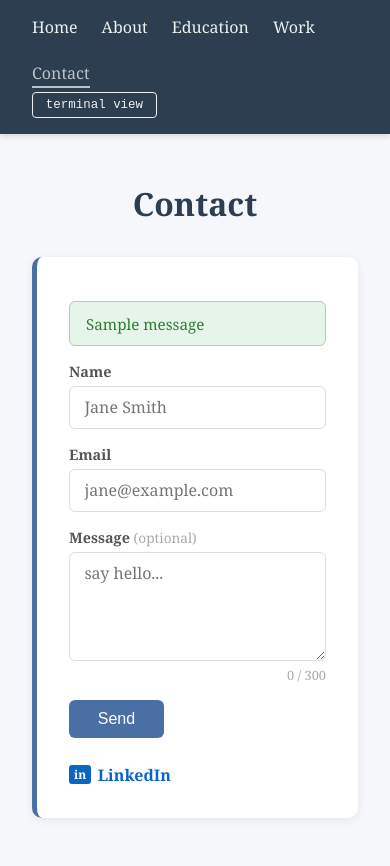
After one commit to dz123/projects, a Flask app: page /simple/contact in a window 390 px wide. The commit adds this page. Run offline with Flask 3, Linux system fonts and the light colour scheme; one stand-in notice (Sample message) is shown.

Commit message:
Add simple view toggle, IP/geo filtering, and privacy fix
website_dan:
- Add /simple routes with clean card-based layout (style_simple.css)
- Add toggle button between terminal and simple views
- Contact form now captures visitor IP and country via ip-api.com
- Silently drop non-US submissions; geo lookup failure defaults to sending
- Remove quotes prefix from footer clock; show date-only on mobile

website_daisy:
- Remove child's name from about page for privacy

Co-Authored-By: Claude Sonnet 4.6 <noreply@anthropic.com>

```diff
--- a/website_daisy/templates/about.html
+++ b/website_daisy/templates/about.html
@@ -7,7 +7,7 @@
 
     <div class="card">
         <h2>👶 Family</h2>
-        <p>My greatest joy is being mom to my son Evan, who just turned one and a half. Watching him discover the world every day is endlessly entertaining — and exhausting in the best possible way. I'm also mom to two Alaskan Klee Kai mini husky dogs, who keep the household lively and full of personality.</p>
+        <p>My greatest joy is being a mom. Watching my son discover the world every day is endlessly entertaining — and exhausting in the best possible way. I'm also mom to two Alaskan Klee Kai mini husky dogs, who keep the household lively and full of personality.</p>
     </div>
 
     <div class="card">
--- a/website_dan/app.py
+++ b/website_dan/app.py
@@ -1,4 +1,5 @@
 import os
+import requests as http_requests
 from pathlib import Path
 from flask import Flask, render_template, request, flash, redirect, url_for
 from flask_mail import Mail, Message
@@ -17,8 +18,53 @@ app.config['MAIL_PASSWORD'] = os.environ.get('MAIL_PASSWORD')
 
 mail = Mail(app)
 
+
+def get_geo(ip):
+    """Returns (country_code, display_string). country_code is '' on lookup failure."""
+    try:
+        r = http_requests.get(
+            f"http://ip-api.com/json/{ip}?fields=status,country,countryCode,city",
+            timeout=3
+        )
+        data = r.json()
+        if data.get("status") == "success":
+            return data.get("countryCode", ""), f"{data.get('country', '')} ({data.get('city', '')})"
+    except Exception:
+        pass
+    return "", "unknown"
+
+
+def send_contact_email(name, email, message, redirect_endpoint):
+    ip = request.headers.get('X-Forwarded-For', request.remote_addr).split(',')[0].strip()
+    country_code, country = get_geo(ip)
+
+    # Silently drop non-US submissions (still show success to the sender)
+    if country_code and country_code != "US":
+        flash('Message sent successfully.', 'success')
+        return redirect(url_for(redirect_endpoint))
+
+    try:
+        recipient = os.environ.get('MAIL_RECIPIENT')
+        msg = Message(
+            subject=f'New message from {name}',
+            sender=app.config['MAIL_USERNAME'],
+            recipients=[recipient]
+        )
+        body = f"Someone reached out via your website!\n\nName:    {name}\nEmail:   {email}\nIP:      {ip}\nCountry: {country}\n"
+        if message:
+            body += f"\nMessage:\n{message}\n"
+        msg.body = body
+        mail.send(msg)
+        flash('Message sent successfully.', 'success')
+    except Exception:
+        flash('Something went wrong. Please try again later.', 'error')
+
+    return redirect(url_for(redirect_endpoint))
+
+
 def photo_exists():
     return (Path(app.static_folder) / 'dan.jpg').exists()
+
 
 @app.route('/')
 def landing():
@@ -42,30 +88,41 @@ def contact():
         name = request.form.get('name', '').strip()
         email = request.form.get('email', '').strip()
         message = request.form.get('message', '').strip()[:300]
-
         if not name or not email:
             flash('Please fill out both fields.', 'error')
             return redirect(url_for('contact'))
+        return send_contact_email(name, email, message, 'contact')
+    return render_template('contact.html')
 
-        try:
-            recipient = os.environ.get('MAIL_RECIPIENT')
-            msg = Message(
-                subject=f'New message from {name}',
-                sender=app.config['MAIL_USERNAME'],
-                recipients=[recipient]
-            )
-            body = f"Someone reached out via your website!\n\nName:  {name}\nEmail: {email}\n"
-            if message:
-                body += f"\nMessage:\n{message}\n"
-            msg.body = body
-            mail.send(msg)
-            flash('Message sent successfully.', 'success')
-        except Exception:
-            flash('Something went wrong. Please try again later.', 'error')
 
-        return redirect(url_for('contact'))
+@app.route('/simple')
+def simple_landing():
+    return render_template('simple/landing.html', photo_exists=photo_exists())
 
-    return render_template('contact.html')
+@app.route('/simple/about')
+def simple_about():
+    return render_template('simple/about.html')
+
+@app.route('/simple/education')
+def simple_education():
+    return render_template('simple/education.html')
+
+@app.route('/simple/work')
+def simple_work():
+    return render_template('simple/work.html')
+
+@app.route('/simple/contact', methods=['GET', 'POST'])
+def simple_contact():
+    if request.method == 'POST':
+        name = request.form.get('name', '').strip()
+        email = request.form.get('email', '').strip()
+        message = request.form.get('message', '').strip()[:300]
+        if not name or not email:
+            flash('Please fill out both fields.', 'error')
+            return redirect(url_for('simple_contact'))
+        return send_contact_email(name, email, message, 'simple_contact')
+    return render_template('simple/contact.html')
+
 
 if __name__ == '__main__':
     app.run(host='0.0.0.0', debug=True, port=5001)
--- /dev/null
+++ b/website_dan/static/style_simple.css
@@ -0,0 +1,281 @@
+* {
+    margin: 0;
+    padding: 0;
+    box-sizing: border-box;
+}
+
+body {
+    font-family: 'Georgia', serif;
+    background-color: #f5f7fa;
+    color: #2c3e50;
+}
+
+nav {
+    background-color: #2c3e50;
+    padding: 1rem 2rem;
+    display: flex;
+    align-items: center;
+    justify-content: space-between;
+    box-shadow: 0 2px 6px rgba(0,0,0,0.15);
+    flex-wrap: wrap;
+    gap: 0.5rem;
+}
+
+nav ul {
+    list-style: none;
+    display: flex;
+    gap: 1.5rem;
+    flex-wrap: wrap;
+}
+
+nav ul li a {
+    color: #ecf0f1;
+    text-decoration: none;
+    font-size: 1rem;
+    transition: opacity 0.2s;
+}
+
+nav ul li a:hover,
+nav ul li a.active {
+    opacity: 0.75;
+    border-bottom: 2px solid #ecf0f1;
+    padding-bottom: 2px;
+}
+
+.view-toggle {
+    background: transparent;
+    border: 1px solid #ecf0f1;
+    color: #ecf0f1;
+    font-family: 'Courier New', monospace;
+    font-size: 0.78rem;
+    padding: 0.3rem 0.8rem;
+    border-radius: 4px;
+    text-decoration: none;
+    white-space: nowrap;
+    cursor: pointer;
+    transition: background 0.2s;
+}
+
+.view-toggle:hover {
+    background: rgba(255,255,255,0.15);
+}
+
+.container {
+    max-width: 860px;
+    margin: 3rem auto;
+    padding: 0 2rem;
+}
+
+.page-title {
+    font-size: 2rem;
+    color: #2c3e50;
+    margin-bottom: 2rem;
+    text-align: center;
+}
+
+.card {
+    background: #fff;
+    border-radius: 10px;
+    padding: 2rem;
+    margin-bottom: 2rem;
+    box-shadow: 0 2px 10px rgba(0,0,0,0.07);
+    border-left: 5px solid #4a6fa5;
+}
+
+.card h2 {
+    color: #4a6fa5;
+    margin-bottom: 1rem;
+    font-size: 1.4rem;
+}
+
+.card p, .card li {
+    line-height: 1.8;
+    font-size: 1rem;
+}
+
+.card ul {
+    padding-left: 1.2rem;
+}
+
+.entry {
+    margin-bottom: 1.5rem;
+}
+
+.entry:last-child {
+    margin-bottom: 0;
+}
+
+.entry h3 {
+    font-size: 1.1rem;
+    color: #2c3e50;
+}
+
+.entry .meta {
+    font-size: 0.9rem;
+    color: #888;
+    margin-bottom: 0.4rem;
+}
+
+.entry-header {
+    display: flex;
+    justify-content: space-between;
+    align-items: flex-start;
+    margin-bottom: 0.4rem;
+    gap: 1rem;
+}
+
+.entry-meta-right {
+    text-align: right;
+    font-size: 0.9rem;
+    color: #888;
+    white-space: nowrap;
+    flex-shrink: 0;
+}
+
+.degree {
+    font-style: italic;
+    color: #4a6fa5;
+    font-size: 0.95rem;
+    margin-top: 0.15rem;
+}
+
+/* landing */
+.landing {
+    display: flex;
+    flex-direction: column;
+    align-items: center;
+    justify-content: center;
+    min-height: calc(100vh - 62px);
+    gap: 1.5rem;
+    text-align: center;
+    padding: 2rem;
+}
+
+.landing-photo {
+    width: 180px;
+    height: 180px;
+    border-radius: 50%;
+    object-fit: cover;
+    box-shadow: 0 4px 20px rgba(0,0,0,0.12);
+    border: 4px solid #4a6fa5;
+}
+
+.landing-photo-placeholder {
+    width: 180px;
+    height: 180px;
+    border-radius: 50%;
+    background: #e8edf3;
+    border: 4px solid #4a6fa5;
+    display: flex;
+    align-items: center;
+    justify-content: center;
+    font-size: 3rem;
+}
+
+.landing-name {
+    font-size: 2.8rem;
+    color: #2c3e50;
+    letter-spacing: 1px;
+}
+
+.landing-tagline {
+    font-size: 1.1rem;
+    color: #888;
+    letter-spacing: 0.5px;
+}
+
+/* linkedin */
+.linkedin-link {
+    display: inline-flex;
+    align-items: center;
+    gap: 0.4rem;
+    color: #0a66c2;
+    font-weight: bold;
+    text-decoration: none;
+}
+
+.linkedin-link::before {
+    content: "in";
+    display: inline-block;
+    background: #0a66c2;
+    color: #fff;
+    font-size: 0.75rem;
+    font-weight: bold;
+    padding: 1px 5px;
+    border-radius: 3px;
+}
+
+.linkedin-link:hover { text-decoration: underline; }
+
+/* contact form */
+.resume-form {
+    margin-top: 1rem;
+    display: flex;
+    flex-direction: column;
+    gap: 1rem;
+}
+
+.form-group {
+    display: flex;
+    flex-direction: column;
+    gap: 0.3rem;
+}
+
+.form-group label {
+    font-size: 0.9rem;
+    font-weight: bold;
+    color: #555;
+}
+
+.form-group input,
+.form-group textarea {
+    padding: 0.6rem 0.9rem;
+    border: 1px solid #ddd;
+    border-radius: 6px;
+    font-size: 1rem;
+    font-family: inherit;
+    outline: none;
+    transition: border-color 0.2s;
+    resize: vertical;
+}
+
+.form-group input:focus,
+.form-group textarea:focus {
+    border-color: #4a6fa5;
+}
+
+.optional { font-weight: normal; color: #aaa; font-size: 0.85rem; }
+.char-count { font-size: 0.8rem; color: #aaa; text-align: right; }
+
+.btn-send {
+    align-self: flex-start;
+    background-color: #4a6fa5;
+    color: #fff;
+    border: none;
+    padding: 0.65rem 1.8rem;
+    border-radius: 6px;
+    font-size: 1rem;
+    cursor: pointer;
+    transition: background-color 0.2s;
+}
+
+.btn-send:hover { background-color: #3a5a8a; }
+
+.flash {
+    padding: 0.7rem 1rem;
+    border-radius: 6px;
+    margin-top: 0.8rem;
+    font-size: 0.95rem;
+}
+
+.flash-success { background-color: #e6f4ea; color: #2e7d32; border: 1px solid #a5d6a7; }
+.flash-error   { background-color: #fdecea; color: #c62828; border: 1px solid #ef9a9a; }
+
+footer {
+    text-align: center;
+    padding: 2rem;
+    color: #aaa;
+    font-size: 0.85rem;
+    border-top: 1px solid #eee;
+    margin-top: 2rem;
+}
--- /dev/null
+++ b/website_dan/templates/simple/base.html
@@ -0,0 +1,32 @@
+<!DOCTYPE html>
+<html lang="en">
+<head>
+    <meta charset="UTF-8" />
+    <meta name="viewport" content="width=device-width, initial-scale=1.0"/>
+    <title>Dan Zhou{% block title %}{% endblock %}</title>
+    <link rel="stylesheet" href="{{ url_for('static', filename='style_simple.css') }}"/>
+</head>
+<body>
+
+<nav>
+    <ul>
+        <li><a href="{{ url_for('simple_landing') }}" {% if request.endpoint == 'simple_landing' %}class="active"{% endif %}>Home</a></li>
+        <li><a href="{{ url_for('simple_about') }}" {% if request.endpoint == 'simple_about' %}class="active"{% endif %}>About</a></li>
+        <li><a href="{{ url_for('simple_education') }}" {% if request.endpoint == 'simple_education' %}class="active"{% endif %}>Education</a></li>
+        <li><a href="{{ url_for('simple_work') }}" {% if request.endpoint == 'simple_work' %}class="active"{% endif %}>Work</a></li>
+        <li><a href="{{ url_for('simple_contact') }}" {% if request.endpoint == 'simple_contact' %}class="active"{% endif %}>Contact</a></li>
+    </ul>
+    {% set term_map = {
+        'simple_landing':   'landing',
+        'simple_about':     'about',
+        'simple_education': 'education',
+        'simple_work':      'work',
+        'simple_contact':   'contact'
+    } %}
+    <a href="{{ url_for(term_map.get(request.endpoint, 'landing')) }}" class="view-toggle">terminal view</a>
+</nav>
+
+{% block content %}{% endblock %}
+
+</body>
+</html>
--- /dev/null
+++ b/website_dan/templates/simple/contact.html
@@ -0,0 +1,43 @@
+{% extends 'simple/base.html' %}
+{% block title %} — Contact{% endblock %}
+
+{% block content %}
+<div class="container">
+    <h1 class="page-title">Contact</h1>
+
+    <div class="card">
+        {% with messages = get_flashed_messages(with_categories=true) %}
+            {% for category, message in messages %}
+                <div class="flash flash-{{ category }}">{{ message }}</div>
+            {% endfor %}
+        {% endwith %}
+
+        <form method="POST" action="/contact" class="resume-form">
+            <div class="form-group">
+                <label for="name">Name</label>
+                <input type="text" id="name" name="name" placeholder="Jane Smith" required />
+            </div>
+            <div class="form-group">
+                <label for="email">Email</label>
+                <input type="email" id="email" name="email" placeholder="jane@example.com" required />
+            </div>
+            <div class="form-group">
+                <label for="message">Message <span class="optional">(optional)</span></label>
+                <textarea id="message" name="message" placeholder="say hello..." maxlength="300" rows="4"></textarea>
+                <div class="char-count"><span id="char-counter">0</span> / 300</div>
+            </div>
+            <button type="submit" class="btn-send">Send</button>
+        </form>
+
+        <div style="margin-top:1.5rem;">
+            <a href="https://www.linkedin.com/in/yudanzhou/" target="_blank" class="linkedin-link">LinkedIn</a>
+        </div>
+    </div>
+</div>
+
+<script>
+    const ta = document.getElementById('message');
+    const counter = document.getElementById('char-counter');
+    ta.addEventListener('input', () => counter.textContent = ta.value.length);
+</script>
+{% endblock %}
```
Also changed, not shown: website_dan/static/style.css (+38 -0 lines), website_dan/templates/base.html (+12 -1 lines), website_dan/templates/simple/about.html (added, +36 -0 lines), website_dan/templates/simple/education.html (added, +37 -0 lines), website_dan/templates/simple/landing.html (added, +14 -0 lines), website_dan/templates/simple/work.html (added, +55 -0 lines).
